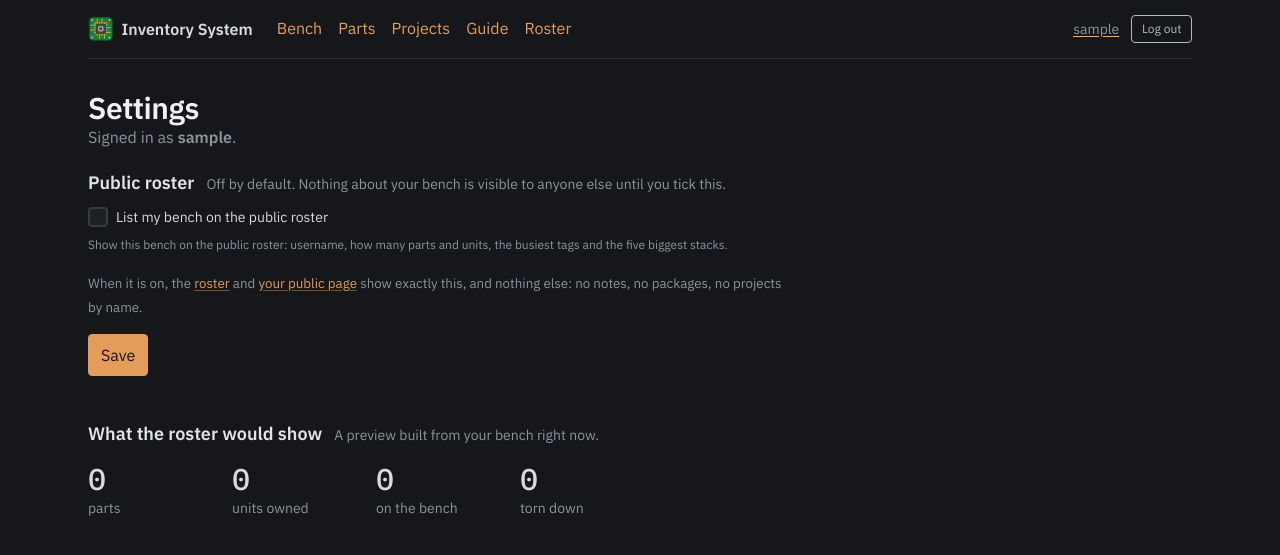
After one commit to DagaVedant/Inventory-Management-System, a Django app: page /settings/ in a window 1280 px wide. The commit adds this page. Shown: the top 555 px of the page. Run offline with Django 5.2, Linux system fonts and the light colour scheme; the visitor is signed in with stand-in values (Sample User, id 1); data comes from the database, SQL or seed files in the repository; data that the repository does not hold is empty.

Commit message:
filter parts without the search box, and an opt-in roster
the parts page gets tag, package and value dropdowns plus an
available-only switch. they combine with each other and with search,
show up as removable chips, and the sort can now go by tag. press / to
search and n to add a part.

the roster is off for everyone until they tick a box in settings. a
public bench shows the username, counts, busiest tags and the five
biggest stacks, and nothing else.

```diff
--- a/core/context_processors.py
+++ b/core/context_processors.py
@@ -3,6 +3,9 @@ from django.conf import settings
 SECTIONS = {
     "dashboard": "bench",
     "guide": "guide",
+    "roster": "roster",
+    "bench_public": "roster",
+    "settings": "settings",
 }
 
 
--- a/core/forms.py
+++ b/core/forms.py
@@ -4,7 +4,7 @@ from django.contrib.auth.forms import UserCreationForm
 from django.core.exceptions import ValidationError
 from django.db.models import Case, IntegerField, Value, When
 
-from .models import Part, ProjectPart, match_key, normalise_tags
+from .models import Part, Profile, ProjectPart, match_key, normalise_tags
 
 
 class SignupForm(UserCreationForm):
@@ -387,3 +387,10 @@ class TeardownLineForm(forms.Form):
 
 
 TeardownFormSet = forms.formset_factory(TeardownLineForm, extra=0)
+
+
+class ProfileForm(forms.ModelForm):
+    class Meta:
+        model = Profile
+        fields = ["on_roster"]
+        labels = {"on_roster": "List my bench on the public roster"}
--- a/core/static/app.css
+++ b/core/static/app.css
@@ -382,3 +382,17 @@ a:not([role="button"]) { text-underline-offset: .15em; }
   .landing-hero { grid-template-columns: 1fr; gap: var(--space-5); }
   .landing-copy h1 { font-size: var(--text-2xl); }
 }
+
+/* Parts page filter bar */
+.filters { display: grid; grid-template-columns: minmax(12rem, 2fr) repeat(3, minmax(8rem, 1fr)) auto auto; gap: var(--space-2) var(--space-3); align-items: center; margin-bottom: var(--space-3); }
+.filters input, .filters select { margin: 0; }
+.filters select { font-size: var(--text-sm); }
+.filters label.check { display: flex; align-items: center; gap: var(--space-2); margin: 0; font-size: var(--text-sm); white-space: nowrap; }
+.filters label.check input { margin: 0; }
+.filters button { width: auto; margin: 0; }
+.chips { display: flex; gap: var(--space-2); align-items: center; flex-wrap: wrap; margin-bottom: var(--space-4); font-size: var(--text-sm); }
+.chips a.tag { display: inline-flex; align-items: center; gap: .35rem; font-family: var(--pico-font-family-sans-serif); font-size: var(--text-xs); }
+.chips a.tag::after { content: "\00d7"; color: var(--pico-muted-color); }
+.chips a.tag:hover::after { color: var(--copper); }
+@media (max-width: 900px) { .filters { grid-template-columns: 1fr 1fr; } .filters input[type="search"] { grid-column: 1 / -1; } }
+@media (max-width: 640px) { .filters { grid-template-columns: 1fr; } .filters button { width: 100%; } }
--- a/core/templates/core/base.html
+++ b/core/templates/core/base.html
@@ -59,9 +28,10 @@
       <a href="{% url 'part_list' %}"{% if nav_section == "parts" %} aria-current="page"{% endif %}>Parts</a>
       <a href="{% url 'project_list' %}"{% if nav_section == "projects" %} aria-current="page"{% endif %}>Projects</a>
       <a href="{% url 'guide' %}"{% if nav_section == "guide" %} aria-current="page"{% endif %}>Guide</a>
+      <a href="{% url 'roster' %}"{% if nav_section == "roster" %} aria-current="page"{% endif %}>Roster</a>
     </span>
     <span class="who">
-      <span class="muted">{{ user.username }}</span>
+      <a href="{% url 'settings' %}" class="muted"{% if nav_section == "settings" %} aria-current="page"{% endif %}>{{ user.username }}</a>
       <form method="post" action="{% url 'logout' %}">
         {% csrf_token %}
         <button type="submit" class="secondary outline btn-sm">Log out</button>
--- /dev/null
+++ b/core/templates/core/includes/bench_card.html
@@ -0,0 +1,30 @@
+{% comment %}Public summary of one bench. Only ever rendered for users who opted in.{% endcomment %}
+<div class="stats">
+  <div><strong>{{ bench.part_count }}</strong><span>part{{ bench.part_count|pluralize }}</span></div>
+  <div><strong>{{ bench.unit_count }}</strong><span>unit{{ bench.unit_count|pluralize }} owned</span></div>
+  <div><strong>{{ bench.live_builds }}</strong><span>on the bench</span></div>
+  <div><strong>{{ bench.torn_down }}</strong><span>torn down</span></div>
+</div>
+{% if bench.tags %}
+  <p>{% for tag, count in bench.tags %}<span class="tag">{{ tag }} <span class="muted">{{ count }}</span></span>{% endfor %}</p>
+{% endif %}
+{% if bench.stacks %}
+<figure class="fit">
+<table>
+  <thead>
+    <tr>
+      <th scope="col">Biggest stacks</th>
+      <th scope="col" class="num">Owned</th>
+    </tr>
+  </thead>
+  <tbody>
+    {% for part in bench.stacks %}
+    <tr>
+      <th scope="row">{{ part.name }}{% if part.value %} <span class="muted val">{{ part.value }}</span>{% endif %}</th>
+      <td class="num">{{ part.qty_owned }}</td>
+    </tr>
+    {% endfor %}
+  </tbody>
+</table>
+</figure>
+{% endif %}
--- /dev/null
+++ b/core/templates/core/includes/logo.html
@@ -0,0 +1,32 @@
+<svg class="logo" viewBox="0 0 32 32" role="img" aria-label="Inventory System">
+  <rect x="1.6" y="1.6" width="28.8" height="28.8" rx="4.5" fill="#1E7D3C" stroke="#0D5326" stroke-width="1.2"/>
+  <circle cx="5.2" cy="5.2" r="1.15" fill="#C3C8CC"/>
+  <circle cx="26.8" cy="5.2" r="1.15" fill="#C3C8CC"/>
+  <circle cx="5.2" cy="26.8" r="1.15" fill="#C3C8CC"/>
+  <circle cx="26.8" cy="26.8" r="1.15" fill="#C3C8CC"/>
+  <path d="M11.5 7.4V4M17.5 7.4V4M7.4 11.5H4M7.4 17.5H4M20.5 24.6V28M14.5 24.6V28M24.6 14.5H28M24.6 20.5H28" stroke="#F5C400" stroke-width="1" stroke-linecap="round" fill="none"/>
+  <rect x="7.6" y="7.6" width="2.4" height="2.4" fill="#F26522"/>
+  <rect x="22" y="7.6" width="2.4" height="2.4" fill="#F26522"/>
+  <rect x="7.6" y="22" width="2.4" height="2.4" fill="#2D7FD3"/>
+  <rect x="22" y="22" width="2.4" height="2.4" fill="#2D7FD3"/>
+  <g fill="#E8B400">
+  <rect x="10.75" y="7.6" width="1.5" height="2.6" rx=".4"/>
+  <rect x="13.75" y="7.6" width="1.5" height="2.6" rx=".4"/>
+  <rect x="16.75" y="7.6" width="1.5" height="2.6" rx=".4"/>
+  <rect x="19.75" y="7.6" width="1.5" height="2.6" rx=".4"/>
+  <rect x="10.75" y="21.8" width="1.5" height="2.6" rx=".4"/>
+  <rect x="13.75" y="21.8" width="1.5" height="2.6" rx=".4"/>
+  <rect x="16.75" y="21.8" width="1.5" height="2.6" rx=".4"/>
+  <rect x="19.75" y="21.8" width="1.5" height="2.6" rx=".4"/>
+  <rect x="7.6" y="10.75" width="2.6" height="1.5" rx=".4"/>
+  <rect x="7.6" y="13.75" width="2.6" height="1.5" rx=".4"/>
+  <rect x="7.6" y="16.75" width="2.6" height="1.5" rx=".4"/>
+  <rect x="7.6" y="19.75" width="2.6" height="1.5" rx=".4"/>
+  <rect x="21.8" y="10.75" width="2.6" height="1.5" rx=".4"/>
+  <rect x="21.8" y="13.75" width="2.6" height="1.5" rx=".4"/>
+  <rect x="21.8" y="16.75" width="2.6" height="1.5" rx=".4"/>
+  <rect x="21.8" y="19.75" width="2.6" height="1.5" rx=".4"/>
+  </g>
+  <rect x="10.2" y="10.2" width="11.6" height="11.6" rx="1.8" fill="#4B4B4B" stroke="#2B2B2B" stroke-width=".8"/>
+  <rect x="13.4" y="13.4" width="5.2" height="5.2" rx=".9" fill="none" stroke="#E6E8EA" stroke-width="1"/>
+</svg>
--- a/core/templates/core/landing.html
+++ b/core/templates/core/landing.html
@@ -5,7 +5,7 @@
 <div class="landing">
 
 <header class="landing-bar">
-  <span class="brand"><strong>Inventory System</strong></span>
+  <span class="brand">{% include "core/includes/logo.html" %}<strong>Inventory System</strong></span>
   <a href="{% url 'login' %}">Log in</a>
 </header>
 
@@ -101,7 +101,8 @@
     <a href="{% url 'signup' %}" role="button">Create an account</a>
     <a href="{% url 'login' %}" role="button" class="secondary">Log in</a>
   </div>
-  <p class="muted"><small>Open source. <a href="https://github.com/DagaVedant/Inventory-Management-System">Read the code on GitHub</a>.</small></p>
+  <p class="muted"><small>Open source. <a href="https://github.com/DagaVedant/Inventory-Management-System">Read the code on GitHub</a>.
+     Curious who else keeps a bin? <a href="{% url 'roster' %}">See the roster</a>.</small></p>
 </footer>
 
 </div>
--- /dev/null
+++ b/core/templates/core/settings.html
@@ -0,0 +1,34 @@
+{% extends "core/base.html" %}
+{% block title %}Settings{% endblock %}
+
+{% block content %}
+<div class="page-head">
+  <hgroup>
+    <h1>Settings</h1>
+    <p>Signed in as <strong>{{ user.username }}</strong>.</p>
+  </hgroup>
+</div>
+
+<div class="section-head">
+  <h2>Public roster</h2>
+  <p>Off by default. Nothing about your bench is visible to anyone else until you tick this.</p>
+</div>
+
+<form method="post" class="form">
+  {% csrf_token %}
+  {% include "core/includes/form_errors.html" %}
+  {% include "core/includes/field.html" with field=form.on_roster %}
+  <p class="muted"><small>When it is on, the <a href="{% url 'roster' %}">roster</a> and
+     <a href="{% url 'bench_public' user.username %}">your public page</a> show exactly
+     this, and nothing else: no notes, no packages, no projects by name.</small></p>
+  <div class="form-actions">
+    <button type="submit">Save</button>
+  </div>
+</form>
+
+<div class="section-head">
+  <h2>What the roster would show</h2>
+  <p>A preview built from your bench right now.</p>
+</div>
+{% include "core/includes/bench_card.html" %}
+{% endblock %}
--- a/core/urls.py
+++ b/core/urls.py
@@ -8,6 +8,9 @@ urlpatterns = [
     path("guide/", views.GuideView.as_view(), name="guide"),
     path("shopping-list.csv", views.shopping_list_csv, name="shopping_list_csv"),
     path("shopping-list.txt", views.shopping_list_txt, name="shopping_list_txt"),
+    path("settings/", views.SettingsView.as_view(), name="settings"),
+    path("roster/", views.RosterView.as_view(), name="roster"),
+    path("bench/<str:username>/", views.PublicBenchView.as_view(), name="bench_public"),
     path("parts/", views.PartListView.as_view(), name="part_list"),
     path("parts/new/", views.PartCreateView.as_view(), name="part_create"),
     path("parts/import/", views.PartImportView.as_view(), name="part_import"),
--- a/core/views.py
+++ b/core/views.py
@@ -1,7 +1,7 @@
 import csv
 
 from django.contrib import messages
-from django.contrib.auth import login
+from django.contrib.auth import get_user_model, login
 from django.contrib.auth import views as auth_views
 from django.contrib.auth.decorators import login_required
 from django.contrib.auth.mixins import LoginRequiredMixin
@@ -29,6 +29,7 @@ from .forms import (
     BulkPartImportForm,
     MergePartForm,
     PartForm,
+    ProfileForm,
     SignupForm,
     TagRenameForm,
     TeardownFormSet,
@@ -37,6 +38,7 @@ from .forms import (
 from .models import (
     MovementReason,
     Part,
+    Profile,
     Project,
     ProjectPart,
     ProjectStatus,
@@ -212,6 +214,84 @@ class DashboardView(LoginRequiredMixin, TemplateView):
         )
 
 
+def bench_summary(user):
+    parts = Part.objects.filter(user=user)
+    tags = tag_counts(user)[:6]
+    return {
+        "user": user,
+        "part_count": parts.count(),
+        "unit_count": parts.aggregate(total=Sum("qty_owned"))["total"] or 0,
+        "live_builds": Project.objects.filter(
+            user=user, status=ProjectStatus.ACTIVE
+        ).count(),
+        "torn_down": Project.objects.filter(
+            user=user, status=ProjectStatus.ARCHIVED
+        ).count(),
+        "tags": tags,
+        "stacks": list(parts.order_by("-qty_owned", "name")[:5]),
+    }
+
+
+def roster_users():
+    return (
+        get_user_model()
+        .objects.filter(profile__on_roster=True)
+        .annotate(part_count=Count("parts", distinct=True))
+        .order_by("-part_count", "username")
+    )
+
+
+class RosterView(TemplateView):
+    template_name = "core/roster.html"
+
+    def get_context_data(self, **kwargs):
+        rows = []
+        for user in roster_users():
+            rows.append(bench_summary(user))
+        return super().get_context_data(rows=rows, **kwargs)
+
+
+class PublicBenchView(TemplateView):
+    template_name = "core/bench_public.html"
+
+    def get_context_data(self, **kwargs):
+        user = get_object_or_404(
+            get_user_model(),
+            username__iexact=self.kwargs["username"],
+            profile__on_roster=True,
+        )
+        return super().get_context_data(bench=bench_summary(user), **kwargs)
+
+
+class SettingsView(LoginRequiredMixin, FormView):
+    template_name = "core/settings.html"
+    form_class = ProfileForm
+    success_url = reverse_lazy("settings")
+
+    @cached_property
+    def profile(self):
+        profile, _ = Profile.objects.get_or_create(user=self.request.user)
+        return profile
+
+    def get_form_kwargs(self):
+        return {**super().get_form_kwargs(), "instance": self.profile}
+
+    def get_context_data(self, **kwargs):
+        return super().get_context_data(
+            profile=self.profile, bench=bench_summary(self.request.user), **kwargs
+        )
+
+    def form_valid(self, form):
+        form.save()
+        if self.profile.on_roster:
+            messages.success(
+                self.request, "Your bench is on the roster. Anyone can see it now."
+            )
+        else:
+            messages.success(self.request, "Your bench is private again.")
+        return super().form_valid(form)
+
+
 class OwnedMixin(LoginRequiredMixin):
     def get_queryset(self):
         return super().get_queryset().filter(user=self.request.user)
@@ -230,7 +310,19 @@ class PartListView(OwnedMixin, ListView):
         "owned": ("Owned", "qty_owned", True),
         "held": ("Held", "held", True),
         "available": ("Available", "available", True),
+        "tags": ("Tags", "tags", False),
     }
+
+    FILTERS = ("tag", "package", "value", "available")
+
+    def filters(self):
+        get = self.request.GET
+        return {
+            "tag": get.get("tag", "").strip(),
+            "package": get.get("package", "").strip(),
+            "value": get.get("value", "").strip(),
+            "available": get.get("available") == "1",
+        }
 
     def sort_key(self):
         raw = self.request.GET.get("sort", "name")
@@ -253,9 +345,15 @@ class PartListView(OwnedMixin, ListView):
                 | Q(notes__icontains=word)
             )
 
-        tag = self.request.GET.get("tag", "").strip()
-        if tag:
-            qs = qs.filter(tag_filter(tag))
+        active = self.filters()
+        if active["tag"]:
+            qs = qs.filter(tag_filter(active["tag"]))
+        if active["package"]:
+            qs = qs.filter(package__iexact=active["package"])
+        if active["value"]:
+            qs = qs.filter(value__iexact=active["value"])
+        if active["available"]:
+            qs = qs.filter(available__gt=0)
 
         key, descending = self.sort_key()
         field = self.SORTABLE[key][1]
@@ -285,12 +383,42 @@ class PartListView(OwnedMixin, ListView):
         page_params = self.request.GET.copy()
         page_params.pop("page", None)
 
+        active = self.filters()
+        chips = []
+        for name in self.FILTERS:
+            if not active[name]:
+                continue
+            without = self.request.GET.copy()
+            without.pop(name, None)
+            without.pop("page", None)
+            label = "Available only" if name == "available" else active[name]
+            chips.append(
+                {"name": name, "label": label, "url": f"?{without.urlencode()}"}
+            )
+
+        mine = Part.objects.filter(user=self.request.user)
         context["columns"] = columns
         context["page_params"] = page_params.urlencode()
         context["query"] = self.request.GET.get("q", "")
-        context["tag"] = self.request.GET.get("tag", "").strip()
-        context["total_parts"] = Part.objects.filter(user=self.request.user).count()
+        context["filters"] = active
+        context["chips"] = chips
+        context["filtering"] = bool(chips or context["query"])
+        context["tag"] = active["tag"]
+        context["tag_choices"] = [tag for tag, _ in tag_counts(self.request.user)]
+        context["package_choices"] = distinct(mine, "package")
+        context["value_choices"] = distinct(mine, "value")
+        context["total_parts"] = mine.count()
         return context
+
+
+def distinct(queryset, field):
+    seen, out = set(), []
+    for raw in queryset.exclude(**{field: ""}).values_list(field, flat=True):
+        key = raw.casefold()
+        if key not in seen:
+            seen.add(key)
+            out.append(raw)
+    return sorted(out, key=str.casefold)
 
 
 class TagChoicesMixin:
```
Also changed, not shown: other parts of core/templates/core/base.html (+1 -32 lines), core/models.py (+21 -0 lines), core/templates/core/bench_public.html (added, +20 -0 lines), core/templates/core/part_list.html (+59 -15 lines), core/templates/core/roster.html (added, +55 -0 lines), core/tests.py (+136 -0 lines), core/migrations/0008_profile.py (added).
